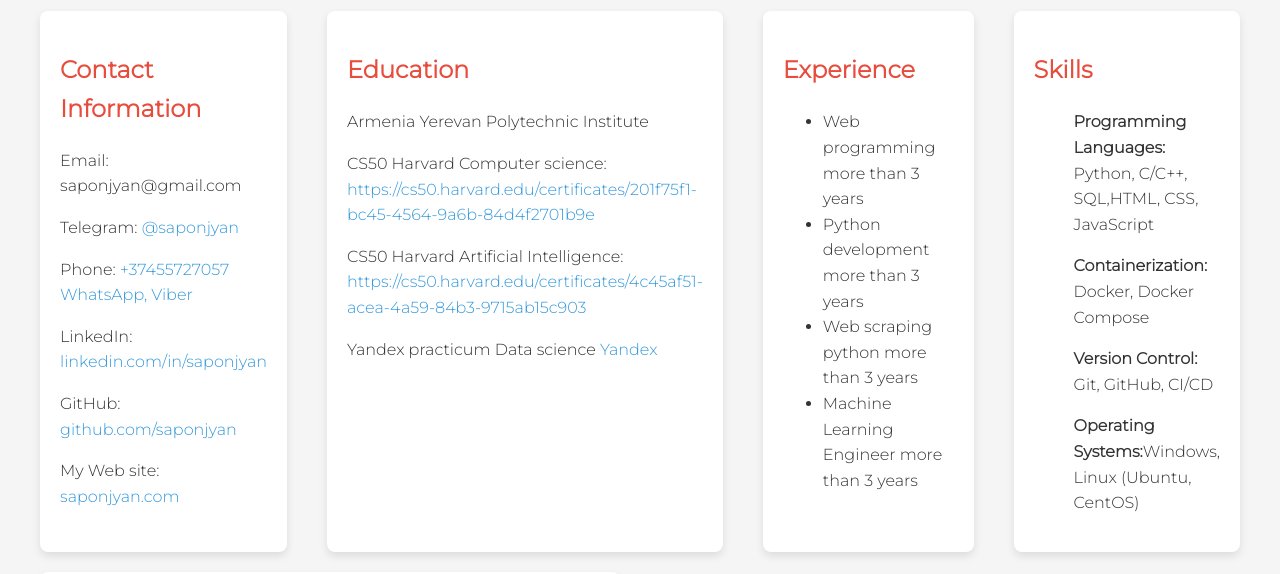
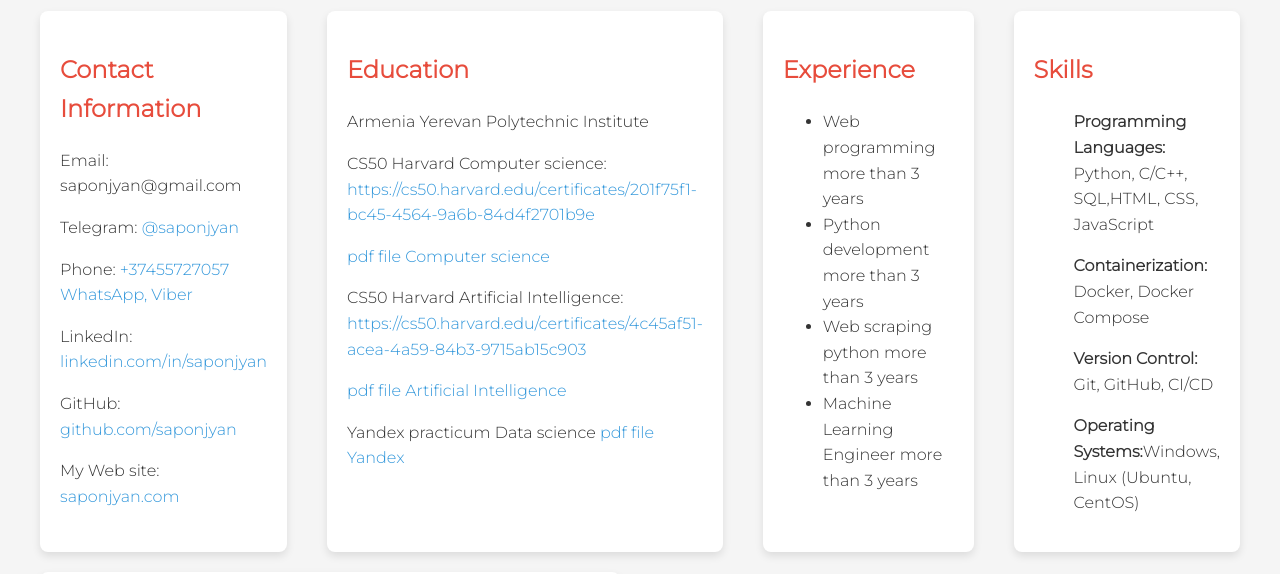
Before and after one commit to Saponjyan/saponjyan.github.io, a plain HTML site: page index.html in a window 1280 px wide. Shown: the part 226-800 px from the top of the page. Drawn offline with Linux system fonts and the light colour scheme.

Commit message:
Add files via upload

```diff
--- a/index.html
+++ b/index.html
@@ -96,8 +96,10 @@
             <h2 class="accent-color">Education</h2>
             <p>Armenia Yerevan Polytechnic Institute</p>
 			<p>CS50 Harvard Computer science: <a href="https://cs50.harvard.edu/certificates/201f75f1-bc45-4564-9a6b-84d4f2701b9e" target="_blank">https://cs50.harvard.edu/certificates/201f75f1-bc45-4564-9a6b-84d4f2701b9e</a></p>
+			<p><a href="./CS50x.pdf" target="_blank">pdf file Computer science</a></p>
 			<p>CS50 Harvard Artificial Intelligence: <a href="https://cs50.harvard.edu/certificates/4c45af51-acea-4a59-84b3-9715ab15c903" target="_blank">https://cs50.harvard.edu/certificates/4c45af51-acea-4a59-84b3-9715ab15c903</a></p>
-			<p>Yandex practicum Data science <a href="./Narek_Saponjyan_yandex.pdf" target="_blank">Yandex</a></p>
+			<p><a href="./CS50AI.pdf" target="_blank">pdf file Artificial Intelligence</a></p>
+			<p>Yandex practicum Data science <a href="./Narek_Saponjyan_yandex.pdf" target="_blank">pdf file Yandex</a></p>
         </div>
 
         <div class="section">
```
